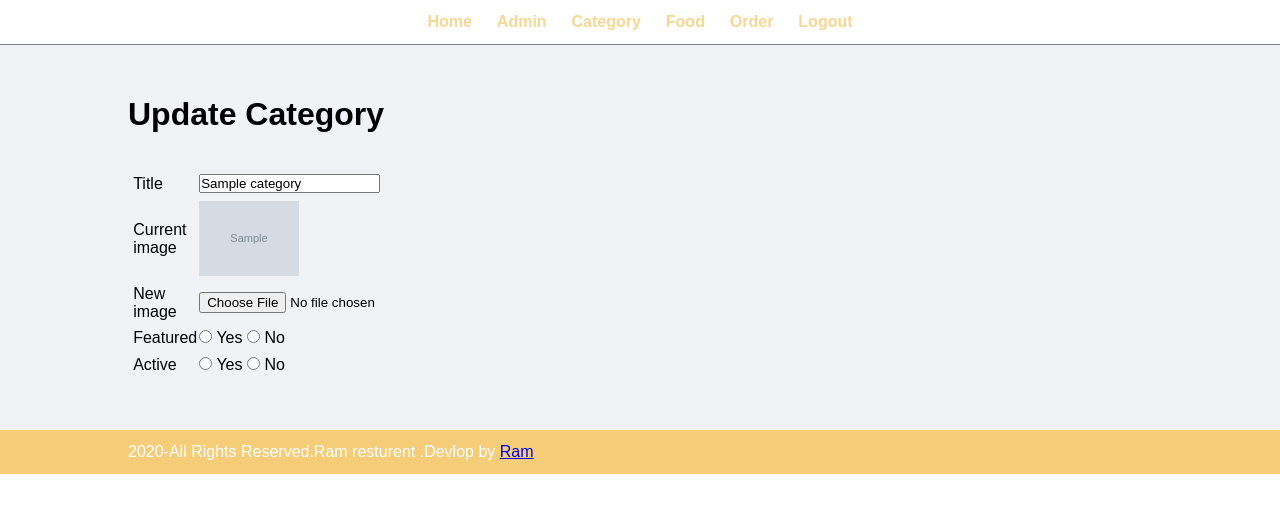
After one commit to RAM111111/Food-Order, a PHP site: page /update_category.php?id=1 in a window 1280 px wide. The commit adds this page. Shown: the top 513 px of the page. Run offline with PHP 8.4, Linux system fonts and the light colour scheme; the visitor is signed in with stand-in values (Sample User, id 1); tables that the repository leaves empty or names only in its code hold one stand-in row (values such as "Sample post"); grey boxes marked "Sample" are stand-in pictures.

Commit message:
bring data to update

```diff
--- a/category/delet_category.php
+++ b/category/delet_category.php
@@ -30,7 +30,7 @@ if(isset($_GET['id']) AND isset($_GET['image_name'])){
 
   $res = mysqli_query($con,$sql);
   if($res==true){
-    $_SESSION['delete'] = "<div class = 'success'> delete successfuly</div>";;
+    $_SESSION['delete'] = "<div class = 'success'> delete successfuly</div>";
     header('location:'.URL.'category/manage-category.php');
   }else{
     $_SESSION['delete'] = "<div class = 'error'> delete feild</div>";;
--- /dev/null
+++ b/category/update_category.php
@@ -0,0 +1,88 @@
+<?php include '../admin/partials/menu.php';?>
+
+<?php
+if(($_GET['id'])!= ''){
+  $id = $_GET['id'];
+
+  $sql = "SELECT * FROM tbl_category WHERE id ='$id'";
+
+  $res = mysqli_query($con,$sql);
+
+  $count = mysqli_num_rows($res);
+
+  if($count==1){
+
+    $row = mysqli_fetch_assoc($res);
+    $title = $row['title'];
+    $image_name = $row['image_name'];
+    $featured = $row['featured'];
+    $active = $row['active'];
+
+  }
+  else {
+    $_SESSION['no_category'] = "<div class = 'error'> no category found</div>";
+    header('location:'.URL.'category/manage-category.php');
+  }
+}else {
+  header('location:'.URL.'category/manage-category.php');
+
+}
+
+ ?>
+<div class="main-content">
+  <div class="wrapper">
+    <h1>Update Category</h1>
+    <br><br>
+<form class="" action="" method="post" enctype="multipart/form-data">
+  <table class="tbl-30">
+  <tr>
+    <td>Title</td>
+    <td>
+    <input type="text" name="title" value="<?php echo $title; ?>">
+    </td>
+  </tr>
+
+  <tr>
+    <td>Current image</td>
+    <td>
+      <?php
+if($image_name!=""){
+?>
+<img src="../images/category/<?php echo $image_name ; ?>" alt="" width="100px" height="75px">
+<?php
+
+}else {
+  echo "<div class = 'error'> no category found</div>";
+}
+       ?>
+    </td>
+  </tr>
+
+  <tr>
+    <td>New image</td>
+    <td>
+    <input type="file" name="img" value="">
+    </td>
+  </tr>
+
+  <tr>
+    <td>Featured</td>
+    <td>
+<input <?php if($featured=='Yes'){echo "checked";} ?> type="radio" name="featured" value="Yes"> Yes
+<input <?php if($featured=='No'){echo "checked";} ?> type="radio" name="featured" value="No"> No
+    </td>
+  </tr>
+
+  <tr>
+    <td>Active</td>
+    <td>
+<input <?php if($active=='Yes'){echo "checked";} ?> type="radio" name="active" value="Yes"> Yes
+<input <?php if($active=='No'){echo "checked";} ?> type="radio" name="active" value="No"> No
+    </td>
+  </tr>
+
+  </table>
+</form>
+  </div>
+</div>
+<?php include '../admin/partials/footer.php'; ?>
```
Also changed, not shown: category/add_category.php (+11 -7 lines), category/manage-category.php (+7 -2 lines).
